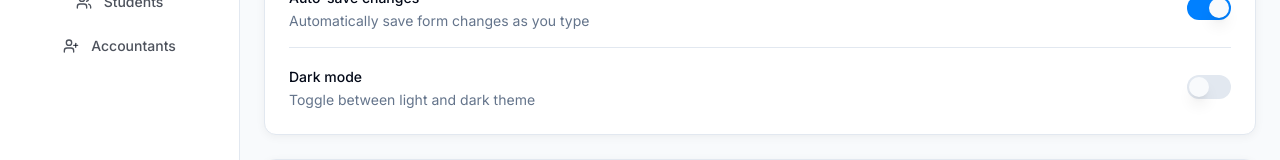
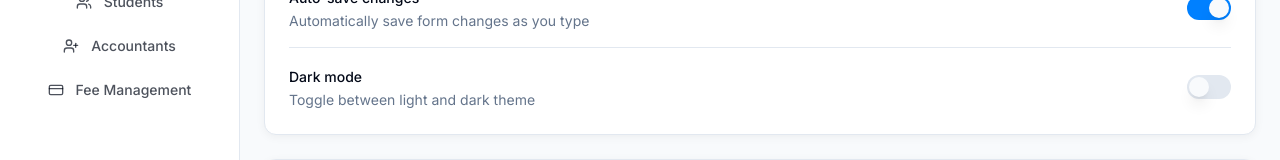
Before and after one commit to Thhaokip/school-management, a React (Vite) app: page /settings in a window 1280 px wide. Shown: the part 239-399 px from the top of the page. Built offline with nearby package versions, Linux system fonts and the light colour scheme.

Commit message:
Add Fee Management nav
The Fee Management navigation was missing and has been added.

```diff
--- a/src/components/layout/DashboardLayout.tsx
+++ b/src/components/layout/DashboardLayout.tsx
@@ -82,6 +82,7 @@ export function DashboardLayout({ children }: { children: React.ReactNode }) {
     { icon: BookOpen, label: "Academic Sessions", path: "/academic-sessions" },
     { icon: Users, label: "Students", path: "/students" },
     { icon: UserPlus, label: "Accountants", path: "/accountants" },
+    { icon: CreditCard, label: "Fee Management", path: "/fee-management" },
   ];
 
   const navigateTo = (path: string) => {
```
